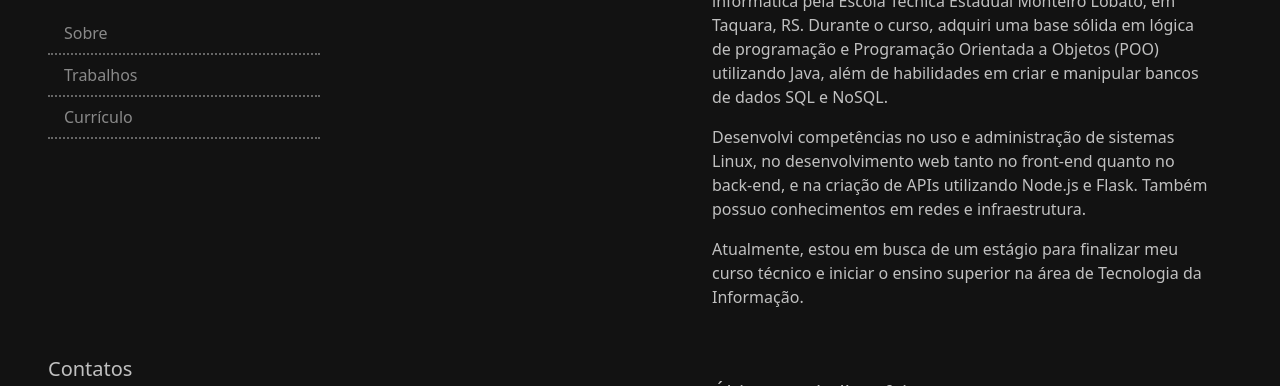
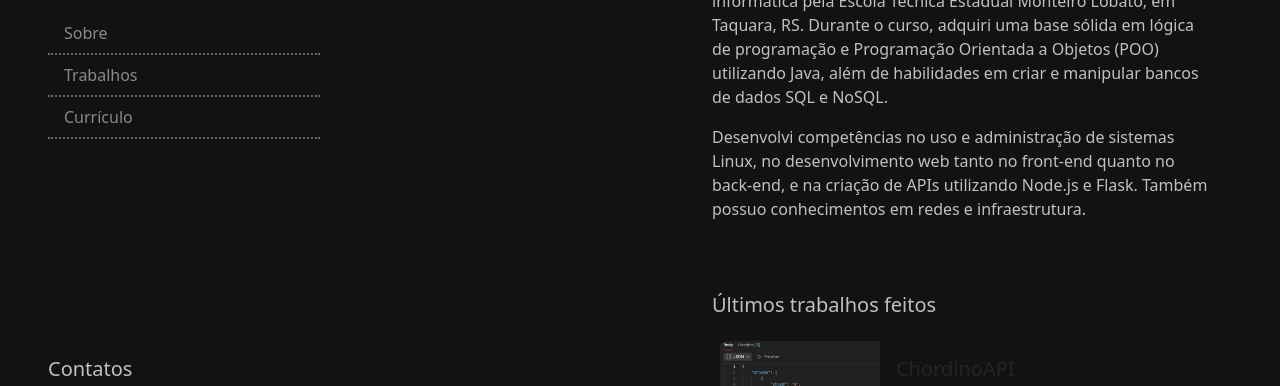
Before and after one commit to JeanRauta/Portfolio, a plain HTML site: page index.html in a window 1280 px wide. Shown: the part 179-565 px from the top of the page. Drawn offline with nearby package versions, Linux system fonts and the light colour scheme.

Commit message:
Update index.html

```diff
--- a/index.html
+++ b/index.html
@@ -67,7 +67,6 @@
                         <h5 class="py-2">Sobre</h5>
                         <p>Tenho 17 anos e estou me formando no curso técnico em informática pela Escola Técnica Estadual Monteiro Lobato, em Taquara, RS. Durante o curso, adquiri uma base sólida em lógica de programação e Programação Orientada a Objetos (POO) utilizando Java, além de habilidades em criar e manipular bancos de dados SQL e NoSQL.</p>
                         <p>Desenvolvi competências no uso e administração de sistemas Linux, no desenvolvimento web tanto no front-end quanto no back-end, e na criação de APIs utilizando Node.js e Flask. Também possuo conhecimentos em redes e infraestrutura.</p>
-                        <p>Atualmente, estou em busca de um estágio para finalizar meu curso técnico e iniciar o ensino superior na área de Tecnologia da Informação.</p>
                     </div>
 
                     <!-- Works Section -->
```
